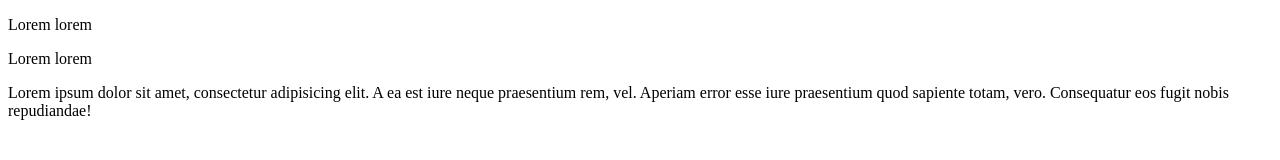
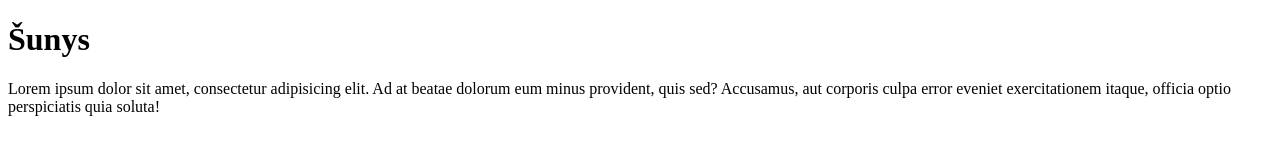
Before and after one commit to daivabaltranaite/test, a plain HTML site: page index.html in a window 1280 px wide. Drawn offline with Linux system fonts and the light colour scheme.

Commit message:
Pridėta pavadinimas ir pastraipa

```diff
--- a/index.html
+++ b/index.html
@@ -5,12 +5,11 @@
     <meta name="viewport"
           content="width=device-width, user-scalable=no, initial-scale=1.0, maximum-scale=1.0, minimum-scale=1.0">
     <meta http-equiv="X-UA-Compatible" content="ie=edge">
-    <title>Document</title>
+    <title>Bendras projektas</title>
 </head>
 <body>
-<p>Lorem lorem</p>
-<p>Lorem lorem</p>
-<p>Lorem ipsum dolor sit amet, consectetur adipisicing elit. A ea est iure neque praesentium rem, vel. Aperiam error
-    esse iure praesentium quod sapiente totam, vero. Consequatur eos fugit nobis repudiandae!</p>
+<h1>Šunys</h1>
+<p>Lorem ipsum dolor sit amet, consectetur adipisicing elit. Ad at beatae dolorum eum minus provident, quis sed?
+    Accusamus, aut corporis culpa error eveniet exercitationem itaque, officia optio perspiciatis quia soluta!</p>
 </body>
 </html>
```
